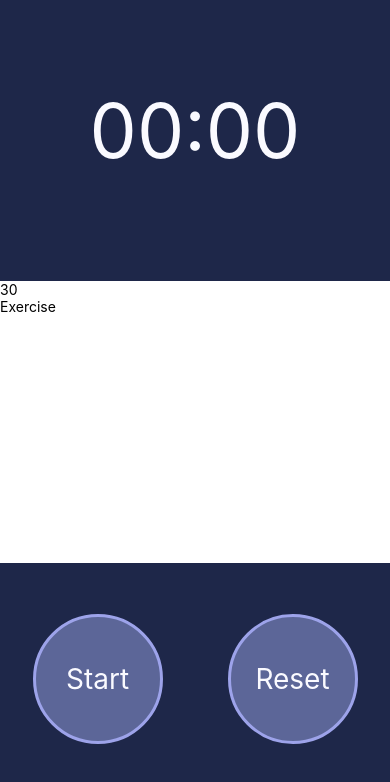
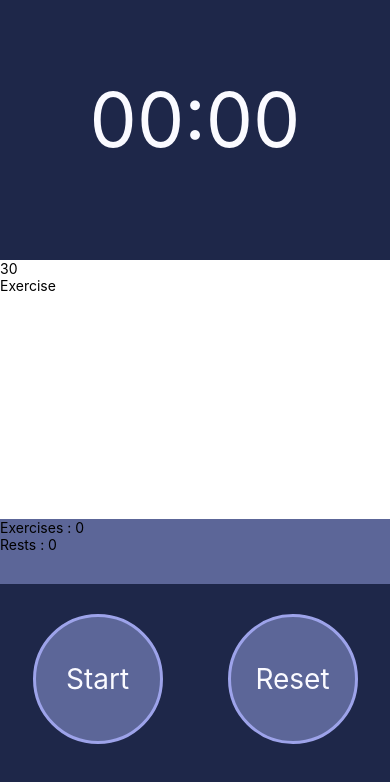
Before and after one commit to enzo-mourany/the-tabata-app, a React Native app: screen / in a window 390 px wide. Shown: the top 782 px of the page. Built offline with nearby package versions, Linux system fonts and the light colour scheme.

Commit message:
added counter for ex & rest

```diff
--- a/App.jsx
+++ b/App.jsx
@@ -10,21 +10,22 @@ const colors = {
 }
 
 
+
+// Const for main timer
+const formatNumber = number => `0${number}`.slice(-2);
+const getRemaining = (time) => {    // Times unities
+  const mins = Math.floor(time / 60);
+  const secs = time - mins * 60;
+  return { mins: formatNumber(mins), secs: formatNumber(secs) };
+}
+
+// Const for countdown exercises and reset
 const listAllTimersExercises = [20, 30, 40, 45, 50, 60, 75, 100];
 const listAllTimersRest = [5, 10, 15, 20, 25, 30, 35, 40, 45];
 let timerExercise = listAllTimersExercises[1];
 let timerRest = listAllTimersRest[1];
-
-
-const formatNumber = number => `0${number}`.slice(-2);
-const getRemaining = (time) => {    // Times unities
-  const mins = Math.floor(time / 60);
-  const secs = time - mins * 60;
-  //const timerExercise = 30;
-  //const timerRest = 10;
-  return { mins: formatNumber(mins), secs: formatNumber(secs) };
-}
-
+let counterExercisesTimes = 0;
+let counterRestTimes = 0;
 
 
 // -------------------- Main Function -----------------------
@@ -34,14 +35,7 @@ export default function App() {
   const [remainingSecs, setRemainingSecs] = useState(0);
   const [isActive, setIsActive] = useState(false);
   const { mins, secs, } = getRemaining(remainingSecs);
-
-  //const [remainingTimerExercises, setRemainingTimerExercises] = useState(30);
-  //const [remainingTimerRest, setRemainingTimerRest] = useState(10);
   const [isExercise, setIsExercise] = useState(true);
-  //const { timerExercise } = getRemaining(remainingTimerExercises);
-  //const { timerRest } = getRemaining(remainingTimerRest);
-
-
 
   const toggle = () => {    // If one of buttons is clicked
     setIsActive(!isActive);
@@ -50,16 +44,12 @@ export default function App() {
   const reset = () => {   // Reset timer to 0
     setRemainingSecs(0);
     setIsActive(false);
-    //setRemainingTimerExercises(30);
-    //setRemainingTimerRest(10);
     setIsExercise(true);
     timerExercise = listAllTimersExercises[1];
     timerRest = listAllTimersRest[1];
+    counterExercisesTimes = 0;
+    counterRestTimes = 0;
   }
-
-  //const changeTimer = () => {
-  //  setIsExercise(true);
-  //}
 
   useEffect(() => {
     let interval = null;
@@ -68,17 +58,16 @@ export default function App() {
     if (isActive) {
       interval = setInterval(() => {
         setRemainingSecs(remainingSecs => remainingSecs + 1);
-        //setRemainingTimerExercises(remainingTimerExercises => remainingTimerExercises - 1);
 
         if (timerExercise == 0) {
           setIsExercise(false);
-
+          counterExercisesTimes = counterExercisesTimes + 1;
         } else if (timerRest == 0) {
           setIsExercise(true);
+          counterRestTimes = counterRestTimes + 1;
         }
         if (isExercise) {
           timerRest = listAllTimersRest[1];
-
           removeOneFromTimerExercises = 1;
           removeOneFromTimerRest = 0;
         } else if (!isExercise) {
@@ -112,6 +101,11 @@ export default function App() {
         <Text>{isExercise ? 'Exercise' : 'Rest'}</Text>
       </View>
 
+      <View style={styles.counters}>
+        <Text style={styles.counterExercises}>Exercises : {counterExercisesTimes}</Text>
+        <Text style={styles.counterRest}>Rests : {counterRestTimes}</Text>
+      </View>
+
       <View style={styles.buttons}>
         <TouchableOpacity onPress={toggle} style={isActive ? styles.pauseButton : styles.startButton}>
           <Text style={isActive ? styles.pauseButtonText : styles.startButtonText}>{isActive ? 'Pause' : 'Start'}</Text>
@@ -138,13 +132,6 @@ const styles = StyleSheet.create({
     justifyContent: 'center',
     alignItems: 'center'
   },
-  buttons: {
-    flex: 2,
-    backgroundColor: "#1E2749",
-    justifyContent: 'space-around',
-    flexDirection: 'row',
-    alignItems: 'flex-end'
-  },
   timerText: {
     color: '#FAFAFF',
     fontSize: 75,
@@ -153,6 +140,23 @@ const styles = StyleSheet.create({
   countDowns: {
     flex: 2,
     backgroundColor: "#fff"
+  },
+  counters: {
+    flex: 0.5,
+    backgroundColor: "#5C6698"
+  },
+  counterExercises: {
+
+  },
+  counterRest: {
+
+  },
+  buttons: {
+    flex: 2,
+    backgroundColor: "#1E2749",
+    justifyContent: 'space-around',
+    flexDirection: 'row',
+    alignItems: 'flex-end'
   },
   startButton: {
     backgroundColor: "#5C6698",
```
